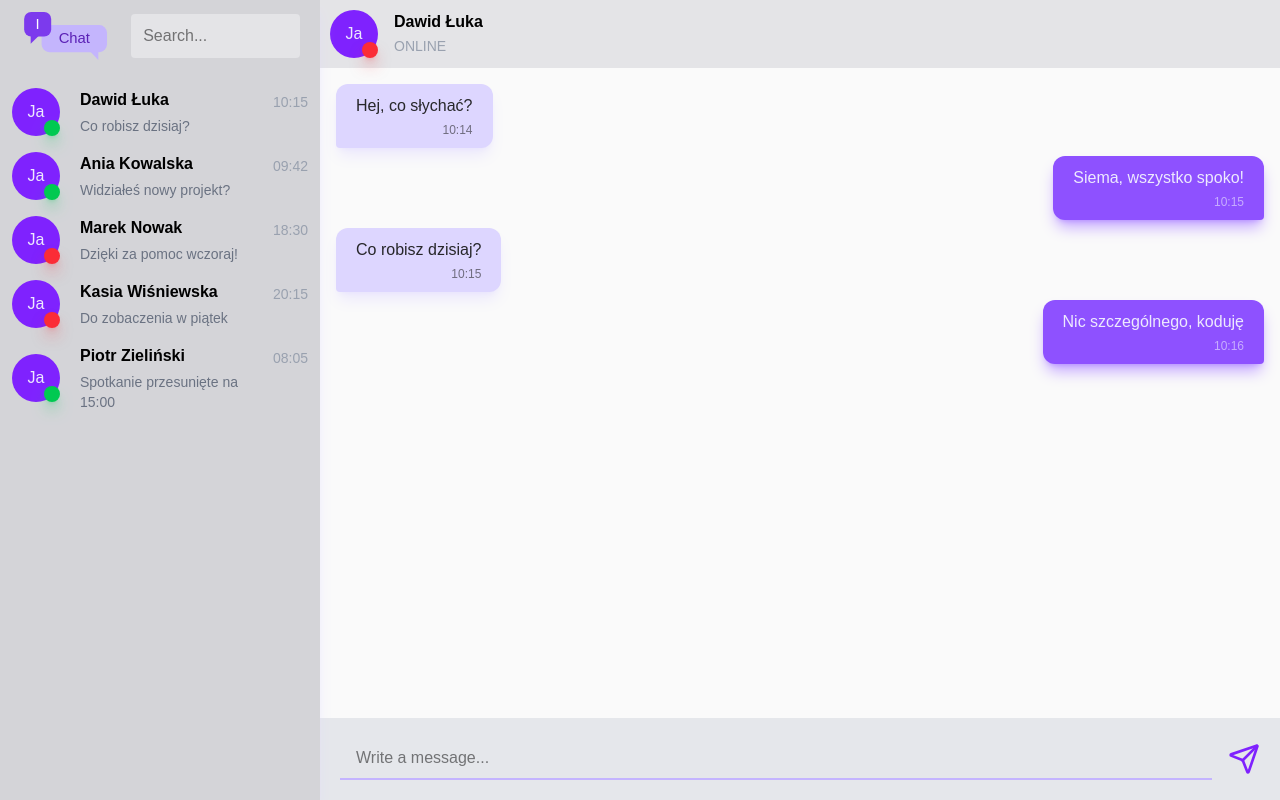
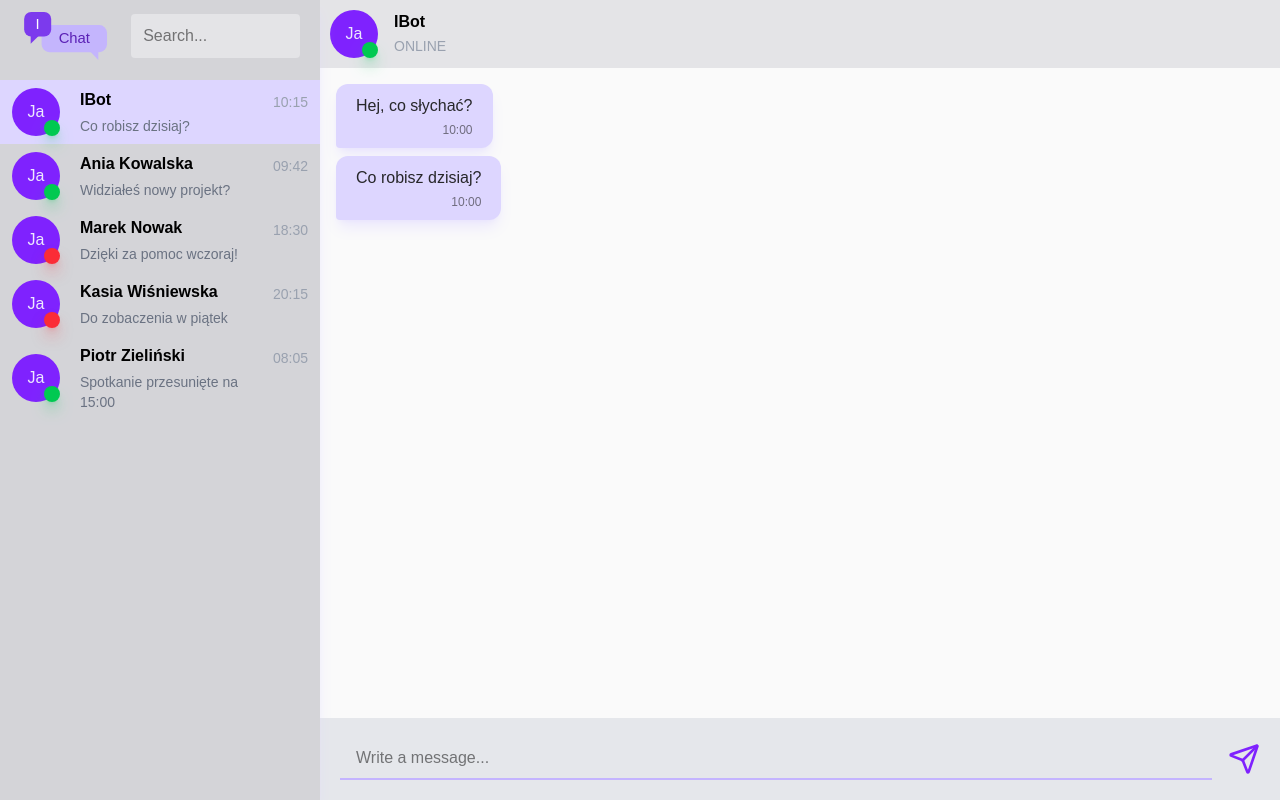
Before and after one commit to NegativePlayeer/IChat, a React (Vite) app in the folder frontend/: page / in a window 1280 px wide. Built offline with nearby package versions, Linux system fonts and the light colour scheme.

Commit message:
feat: add selectivity of the Users and default pick of the user - IBot (AI features will be added soon)

```diff
--- a/frontend/src/App.tsx
+++ b/frontend/src/App.tsx
@@ -6,7 +6,7 @@ import type { User } from './Components/types/index';
 const mockUsers: User[] = [
 	{
 		id: 'u1',
-		username: 'Dawid Łuka',
+		username: 'IBot',
 		isActive: true,
 		messages: [
 			{
@@ -78,15 +78,19 @@ const mockUsers: User[] = [
 ];
 
 function App() {
-	const [users, setUsers] = useState<User[]>(mockUsers);
+	const [users] = useState<User[]>(mockUsers);
 	const [activeUser, setActiveUser] = useState<User | null>(
-		null,
+		mockUsers[0],
 	);
 
 	return (
 		<div className='flex h-screen'>
-			<Sidebar users={users} onSelectUser={setActiveUser} />
-			<Chat user={activeUser} />
+			<Sidebar
+				users={users}
+				selectedUser={activeUser}
+				onSelectUser={setActiveUser}
+			/>
+			{activeUser && <Chat user={activeUser} />}
 		</div>
 	);
 }
--- a/frontend/src/Components/Chat.tsx
+++ b/frontend/src/Components/Chat.tsx
@@ -1,12 +1,13 @@
 import ChatHeader from './ChatHeader';
 import Conversation from './Conversation';
 import { Send } from 'lucide-react';
+import type { User } from './types';
 
-function Chat() {
+function Chat({ user }: User | null) {
 	return (
 		<div className='flex flex-col flex-1 h-full bg-zinc-100'>
-			<ChatHeader />
-			<Conversation />
+			<ChatHeader userInfo={user} />
+			<Conversation messages={user.messages} />
 			<div className='flex items-center gap-4 p-5 bg-gray-200'>
 				<input
 					placeholder='Write a message...'
--- a/frontend/src/Components/ChatHeader.tsx
+++ b/frontend/src/Components/ChatHeader.tsx
@@ -1,14 +1,17 @@
+import type { User } from './types';
 import UserAvatar from './UserAvatar';
 
-function ChatHeader() {
+function ChatHeader({ userInfo }: User) {
 	return (
 		<div className='flex gap-2.5 p-2.5 bg-zinc-200 items-center'>
 			<div className='flex gap-4'>
-				<UserAvatar />
+				<UserAvatar isActive={userInfo.isActive} />
 				<div>
-					<h4 className='font-semibold'>Dawid Łuka</h4>
+					<h4 className='font-semibold'>
+						{userInfo.username}
+					</h4>
 					<span className='uppercase text-sm text-gray-400'>
-						Online
+						{userInfo.isActive ? 'online' : 'offline'}
 					</span>
 				</div>
 			</div>
--- a/frontend/src/Components/Conversation.tsx
+++ b/frontend/src/Components/Conversation.tsx
@@ -1,29 +1,24 @@
+import type { Message } from './types/index';
 import MessageBubble from './MessageBubble';
 
-function Conversation() {
+const MY_ID = 'u0';
+
+function Conversation({
+	messages,
+}: {
+	messages: Message[];
+}) {
 	return (
 		<div className='bg-zinc-50 h-full'>
 			<div className='flex-1 overflow-y-auto p-4'>
-				<MessageBubble
-					text='Hej, co słychać?'
-					isMine={false}
-					time='10:14'
-				/>
-				<MessageBubble
-					text='Siema, wszystko spoko!'
-					isMine={true}
-					time='10:15'
-				/>
-				<MessageBubble
-					text='Co robisz dzisiaj?'
-					isMine={false}
-					time='10:15'
-				/>
-				<MessageBubble
-					text='Nic szczególnego, koduję'
-					isMine={true}
-					time='10:16'
-				/>
+				{messages.map((message) => (
+					<MessageBubble
+						key={message.id}
+						text={message.text}
+						isMine={message.senderId === MY_ID}
+						time='10:00'
+					/>
+				))}
 			</div>
 		</div>
 	);
--- a/frontend/src/Components/Sidebar.tsx
+++ b/frontend/src/Components/Sidebar.tsx
@@ -3,13 +3,17 @@ import UserChat from './UserChat';
 import IChatLogo from '../../public/IChatLogo';
 import type { User } from './types/index';
 
+interface SidebarProps {
+	users: User[];
+	selectedUser: User | null;
+	onSelectUser: (user: User) => void;
+}
+
 function Sidebar({
 	users,
+	selectedUser,
 	onSelectUser,
-}: {
-	users: User[];
-	onSelectUser: (user: User) => void;
-}) {
+}: SidebarProps) {
 	return (
 		<div className='flex flex-col w-1/4 z-10 h-full bg-zinc-300 pt-3 shadow-lg shadow-violet-200/50'>
 			<div className='flex px-5 mb-5 gap-5 items-center'>
@@ -27,6 +31,7 @@ function Sidebar({
 					<UserChat
 						key={user.id}
 						userInfo={user}
+						selectedUser={selectedUser?.id === user.id}
 						onClick={() => onSelectUser(user)}
 					/>
 				))}
--- a/frontend/src/Components/UserChat.tsx
+++ b/frontend/src/Components/UserChat.tsx
@@ -1,13 +1,26 @@
 import UserAvatar from './UserAvatar';
 import type { User } from './types/index';
 
-function UserChat({ userInfo }: User) {
+interface UserChatProps {
+	userInfo: User;
+	selectedUser: boolean;
+	onClick: () => void;
+}
+
+function UserChat({
+	userInfo,
+	selectedUser,
+	onClick,
+}: UserChatProps) {
 	const userLastMessageData =
-		userInfo.messages.at(-1).timestamp;
+		userInfo.messages.at(-1)?.timestamp;
 	const messageDate = `${userLastMessageData?.getHours().toString().padStart(2, '0')}:${userLastMessageData?.getMinutes().toString().padStart(2, '0')}`;
 
 	return (
-		<div className='flex items-center justify-between gap-4 hover:bg-violet-100 px-3 py-2 cursor-pointer'>
+		<div
+			className={`flex items-center justify-between gap-4  px-3 py-2 cursor-pointer ${selectedUser ? 'bg-violet-200' : 'hover:bg-violet-100'}`}
+			onClick={onClick}
+		>
 			<div className='flex gap-5 items-center'>
 				<UserAvatar isActive={userInfo.isActive} />
 				<div className='flex flex-col gap-1'>
```
